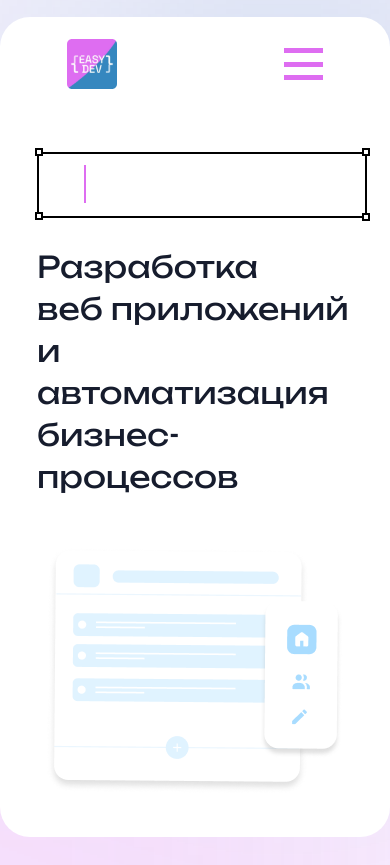
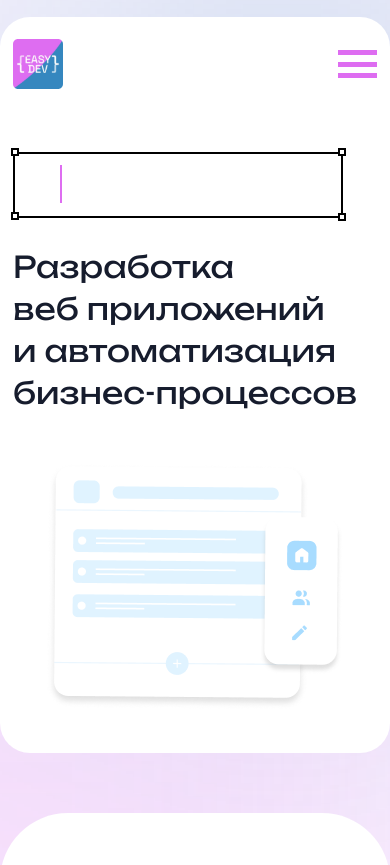
Before and after one commit to SvyatoSllav/EasyDevSite, a Vue app: page / in a window 390 px wide. Shown: the top 865 px of the page. Built offline with nearby package versions, Linux system fonts and the light colour scheme.

Commit message:
Пофиксил адаптив

```diff
--- a/src/assets/styles/header/burger_menu.css
+++ b/src/assets/styles/header/burger_menu.css
@@ -1,8 +1,9 @@
 .burger {
     display: flex;
-    align-self: stretch;
+    width: 66px;
+    height: 47px;
     flex-direction: column;
-    justify-content: space-evenly;
+    justify-content: space-between;
     cursor: pointer;
 }
 
--- a/src/assets/styles/header/burger_menu_media.css
+++ b/src/assets/styles/header/burger_menu_media.css
@@ -1,4 +1,8 @@
 @media screen and (max-width: 425px) {
+    .burger {
+        width: 39px;
+        height: 28px;
+    }
     .burger span {
         width: 39px;
         height: 5px;
--- a/src/assets/styles/header/header_media.css
+++ b/src/assets/styles/header/header_media.css
@@ -2,6 +2,7 @@
     .header {
         margin-top: 38px;
         padding-top: 22px;
+        border-radius: 30px;
     }
 
     .container {
@@ -33,9 +34,7 @@
 }
 
 @media screen and (max-width: 767px) {
-    .header {
-        border-radius: 30px;
-    }
+    .header {}
 
     .header__title {
         max-width: 350px;
@@ -54,24 +53,39 @@
     .header {
         margin-top: 17px;
     }
+
+    .container {
+        padding: 0 13px;
+    }
+
+    .header__nav-wrapper {
+        padding: 0;
+    }
+
     .header__text-animation {
         margin: 31px 0 0;
     }
+
     .header__animated-texts {
         height: 66px;
     }
+
     .header__border-square_bottom-right {
         top: 77px;
     }
+
     .header__border-square_bottom-left {
         top: 68px;
     }
+
     .header__animation-text {
         font-size: 32px;
     }
+
     .header__content {
         padding-bottom: 339px;
     }
+
     @keyframes FirstSlide {
         100% {
             top: -300px;
@@ -101,6 +115,7 @@
             top: -250px;
         }
     }
+
     @keyframes scaleWidth {
         0% {
             width: 330px;
@@ -126,6 +141,7 @@
             width: 330px;
         }
     }
+
     @keyframes followBorder {
         0% {
             left: 325px;
```
